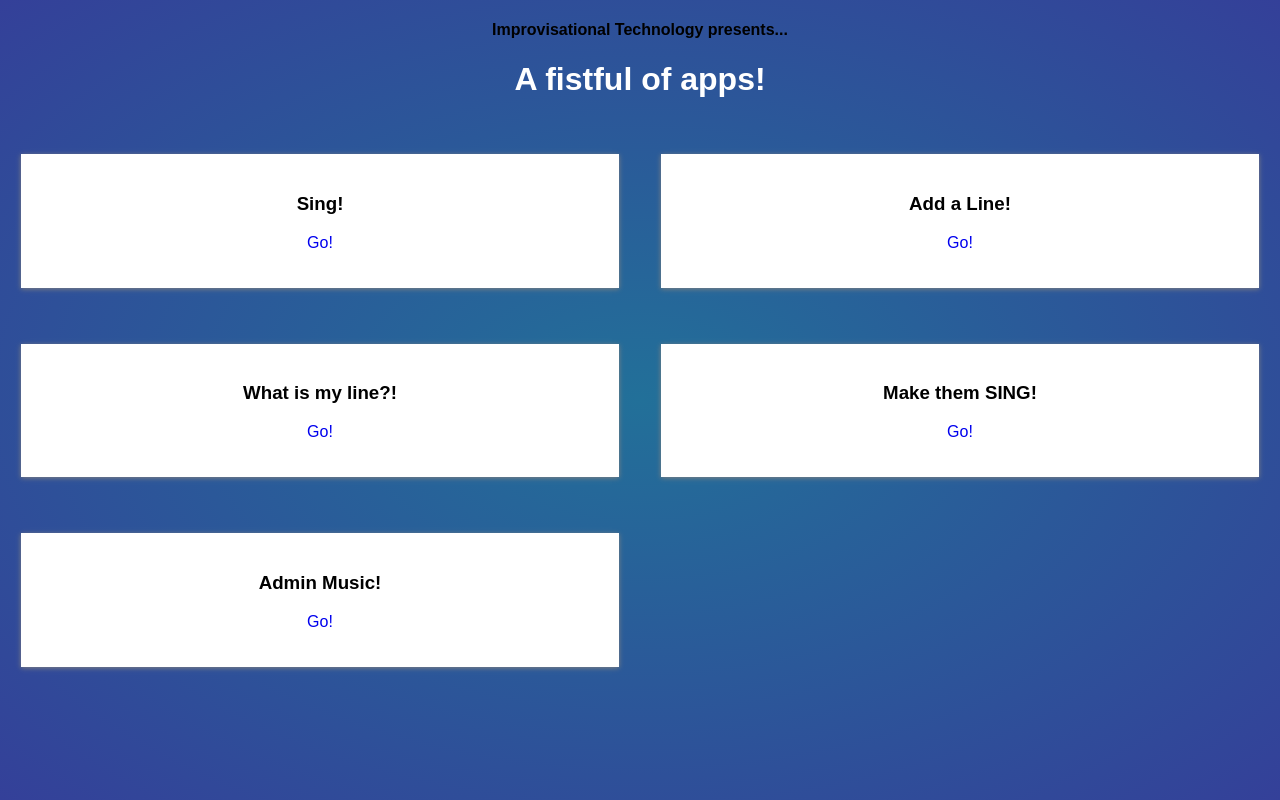
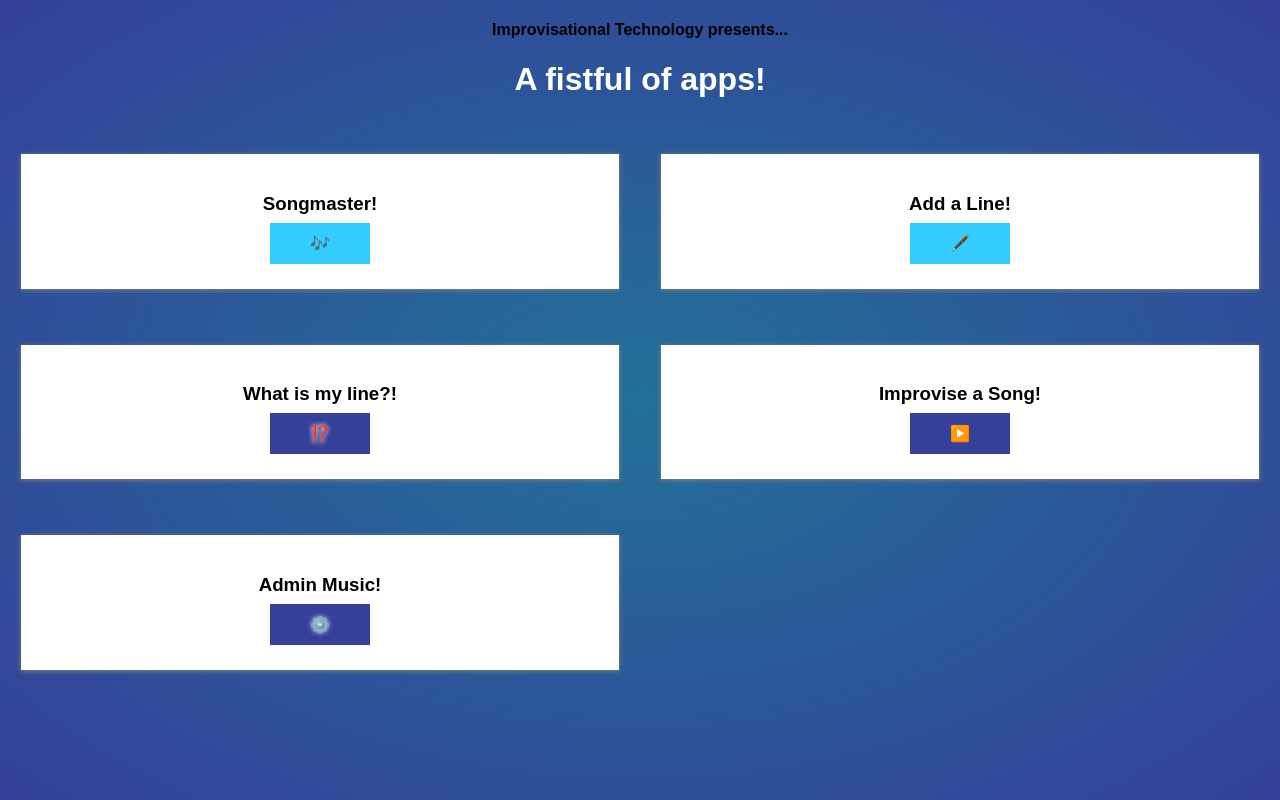
Before and after one commit to katherineahern/improv_tech, a React (Create React App) app in the folder static_client/react-app/: page / in a window 1280 px wide. Built offline with nearby package versions, Linux system fonts and the light colour scheme.

Commit message:
styled home and linehat but messed up musicAccomp

```diff
--- a/static_client/react-app/src/App.css
+++ b/static_client/react-app/src/App.css
@@ -5,6 +5,7 @@
     --latin1:#ffcc99;
     --headleft:#344099;
     --headright:#227099;
+    --skyblue:#33ccff;
 }
 
 .App {
@@ -57,12 +58,24 @@ body {
 .col-12 {width: 100%;}
 
 .button {
-  background: #fff;
+  color: #fff;
+  background: var(--headleft);
   text-decoration: none;
-  padding: 12px 20px 12px 20px;
+  padding: 12px 40px 12px 40px;
   border-shadow: #000 0px 2px 4px inset;
   width: 100%;
   margin:inherit;
+}
+.button:hover {
+  opacity: 0.8;
+}
+
+.bluebg {
+  background-color: var(--skyblue);
+}
+
+.blur {
+  text-shadow:0px 0px 5px #ffffff;
 }
 
 @keyframes App-logo-spin {
--- a/static_client/react-app/src/App.js
+++ b/static_client/react-app/src/App.js
@@ -15,34 +15,34 @@ class App extends Component {
        <h4>Improvisational Technology presents...</h4>
        <h1>A fistful of apps!</h1>
 
-          <div class="col-6">
-             <div class="tile">
-              <h3>Sing!</h3>
-              <p><a href="music" class = "button" >Go!</a></p>
-             </div>
+       <div class="col-6">
+          <div class="tile">
+           <h3>Songmaster!</h3>
+           <p><a href="AudienceMusic" class = "button bluebg" >🎶</a></p>
           </div>
+       </div>
           <div class="col-6">
              <div class="tile">
               <h3>Add a Line!</h3>
-              <p><a href="LineHat" class = "button" >Go!</a></p>
+              <p><a href="LineHat" class = "button bluebg" >🖋️</a></p>
              </div>
           </div>
           <div class="col-6">
              <div class="tile">
               <h3>What is my line?!</h3>
-              <p><a href="GetLine" class = "button" >Go!</a></p>
+              <p><a href="GetLine" class = "button blur" >⁉️</a></p>
              </div>
           </div>
           <div class="col-6">
              <div class="tile">
-              <h3>Make them SING!</h3>
-              <p><a href="AudienceMusic" class = "button" >Go!</a></p>
+              <h3>Improvise a Song!</h3>
+              <p><a href="music" class = "button" >▶️</a></p>
              </div>
           </div>
           <div class="col-6">
              <div class="tile">
               <h3>Admin Music!</h3>
-              <p><a href="AdminMusic" class = "button" >Go!</a></p>
+              <p><a href="AdminMusic" class = "button blur" >⚙️</a></p>
              </div>
          </div>
        </div>
--- a/static_client/react-app/src/LineHat.js
+++ b/static_client/react-app/src/LineHat.js
@@ -41,7 +41,7 @@ class LineHat extends Component {
 
     //list of prompts for audience input
     this.promptList = ["A line from a movie",
-      "What did someone in your family always used to say",
+      "What someone in your family always used to say",
       "Something personal about you",
       "What you say when people surprise you",
       "An old saying that no one uses anymore",
@@ -60,17 +60,18 @@ class LineHat extends Component {
   	render() {
     	return (
         <div className="App">
+				  <div className="header-spacer"></div>
           <header className="hat-header">
-            <h1 className="App-title">Lines from a Hat!</h1>
+            <h1 className="App-title" id="hat">Lines from a Hat!</h1>
           </header>
         <div class ="row">
-          <div class ="linehat">
+          <div class ="tile">
           <p id="demo">{this.promptList[this.state.prompt]}</p>
            <form onSubmit={this.handleSubmit}>
              <label for="audGetInput" id= "audPrompt">...</label>
              <input type="text" onChange={this.handleChange}  name="line" placeholder="First thing that comes to mind? 3rd?"></input>
 
-             <input type="submit" value="Submit"></input>
+             <input type="submit" value="Submit" id="pen"></input>
            </form>
 
           </div>
--- a/static_client/react-app/src/index.css
+++ b/static_client/react-app/src/index.css
@@ -1,4 +1,9 @@
 /*
+ATTN: KATE
+This file should be called musicalAccompaniment.css or have its contents in App.js
+Which do you prefer?
+
+
 color scheme ideas (supercedes current scheme):
     HIGHLIGHTS -- blue: #006699, pink: #FF0066, green: #FF0066, orange: #FF6633, yellow: #FF9933
     (build subtles from here)
--- a/static_client/react-app/src/linehat.css
+++ b/static_client/react-app/src/linehat.css
@@ -23,6 +23,9 @@ header h1, header h4 {
   color: white;
   line-height: 11px;
 }
+#hat::after {
+    content: " 🎩";
+}
 
 .row{
   display: flex;
@@ -33,9 +36,12 @@ header h1, header h4 {
     background-color: #fff;
     box-shadow: grey 0px 1px 5px;
     padding: 20px;
-    max-width: 700px;
+  /*  max-width: 700px;*/
     margin: 1%;
     margin-top: 20px;
+}
+.row.tile {
+  max-width: 700px;
 }
 
   input[type=text], select {
@@ -61,3 +67,7 @@ input[type=submit] {
 input[type=submit]:hover {
     background-color: #000;
 }
+
+#pen::after {
+    content: " ✍️";
+}
```
